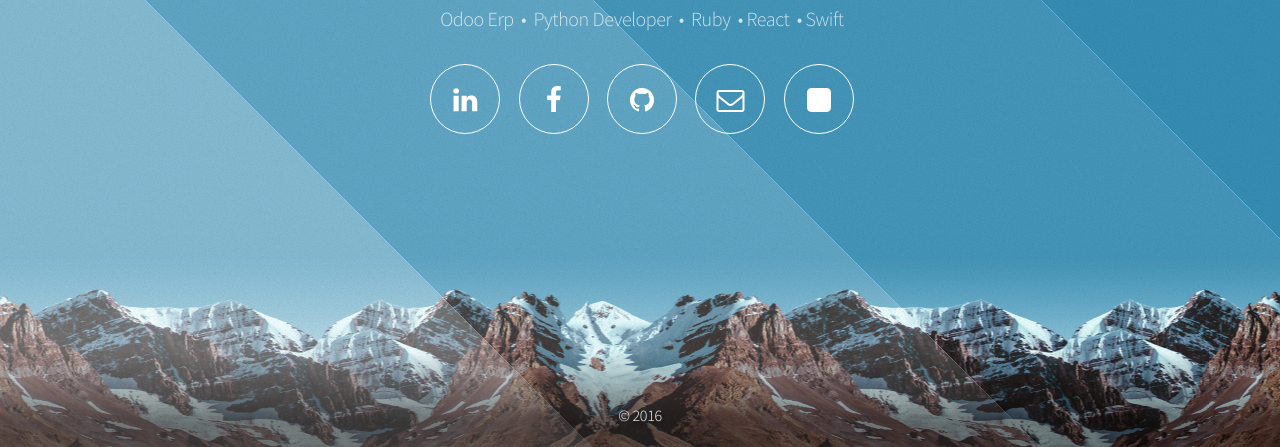
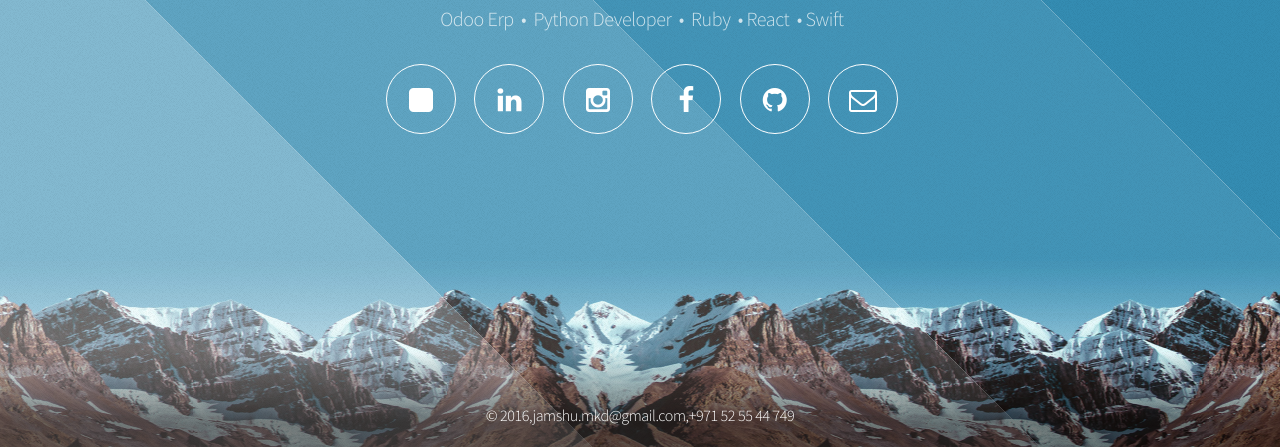
Before and after one commit to jamshu/jamshu.github.io, a plain HTML site: page index.html in a window 1280 px wide. Shown: the part 353-800 px from the top of the page. Drawn offline with Linux system fonts and the light colour scheme.

Commit message:
new link added

```diff
--- a/index.html
+++ b/index.html
@@ -19,20 +19,21 @@
 						<p>Odoo Erp &nbsp;&bull;&nbsp; Python Developer &nbsp;&bull;&nbsp; Ruby &nbsp;&bull;&nbsp;React &nbsp;&bull;&nbsp;Swift</p>
 						<nav>
 						<ul>
+								<li><a href="https://docs.google.com/document/d/1i1wk9UdK1SQzuU3iE35w5OZ3FOP5jKxcGKWZNQGPi6k/edit" class="icon fa-square"><span class="label">Resume</span></a></li>
 								<li><a href="https://www.linkedin.com/in/jamshid-k-72758aa2?trk=hp-identity-name" class="icon fa-linkedin"><span class="label">Linkdin</span></a></li>
-
+                                <li><a href="https://www.instagram.com/jamshu.mkd" class="icon fa-instagram"><span class="label">Instagram</span></a></li>
                                 <li><a href="https://www.facebook.com/mohd.jamshid2" class="icon fa-facebook"><span class="label">Facebook</span></a></li>
 
 								<li><a href="https://github.com/jamshu" class="icon fa-github"><span class="label">Github</span></a></li>
 								<li><a href="contact/contact.html" class="icon fa-envelope-o"><span class="label">Contact</span></a></li>
-								<li><a href="https://docs.google.com/document/d/1i1wk9UdK1SQzuU3iE35w5OZ3FOP5jKxcGKWZNQGPi6k/edit" class="icon fa-square"><span class="label">Resume</span></a></li>
+
 							</ul>
 						</nav>
 					</header>
 
 				<!-- Footer -->
 					<footer id="footer">
-						<span class="copyright">&copy; 2016</span>
+						<span class="copyright">&copy; 2016,jamshu.mkd@gmail.com,+971 52 55 44 749</span>
 					</footer>
 
 			</div>
```
